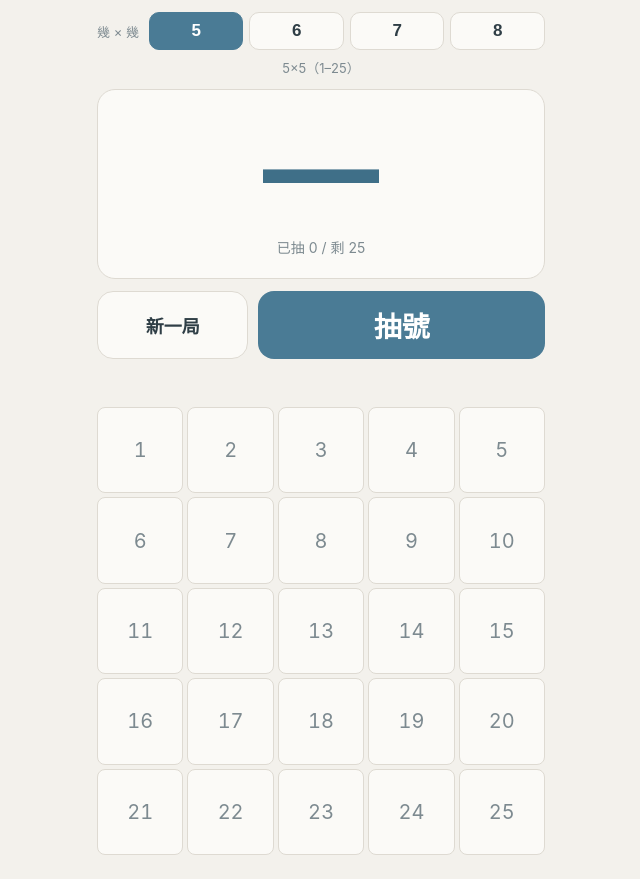
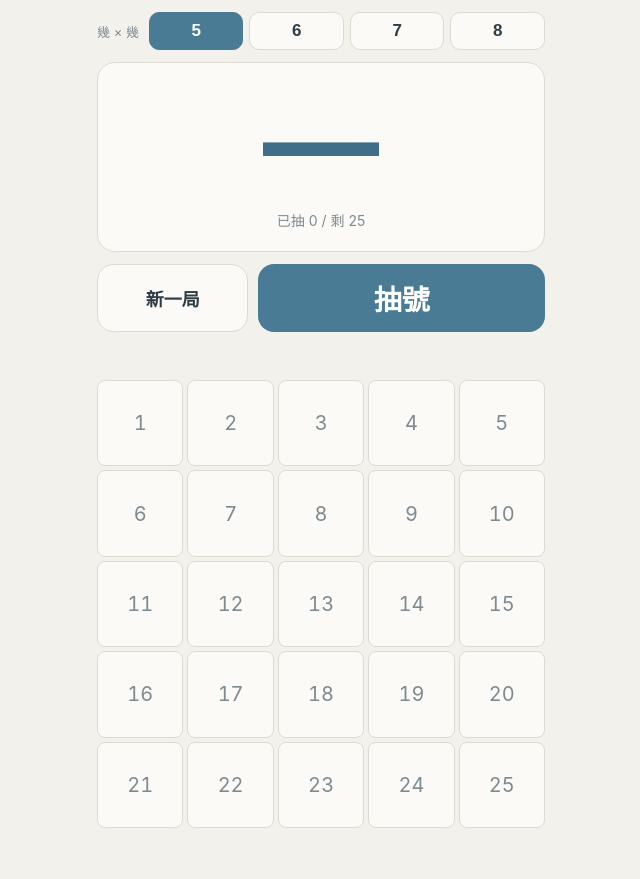
Before and after one commit to ZookeeperInTW/bingo-generator, a plain HTML site: page index.html in a window 1280 px wide. Shown: the whole page, without its empty margins (319-959 px from the left). After the commit the page ends 852 px from the top, so only its background shows below. Drawn offline with Linux system fonts and the light colour scheme.

Commit message:
Hide size/range text
Co-Authored-By: Claude Sonnet 5.5 <noreply@anthropic.com>
Claude-Session: https://claude.ai/code/session_011PkEejprRzc9t2mFixciuF

```diff
--- a/index.html
+++ b/index.html
@@ -25,7 +25,6 @@
   .seg button{flex:1;font-size:17px;font-weight:600;padding:8px 0;border-radius:10px;
     background:var(--card);color:var(--text);border:1px solid var(--line)}
   .seg button.on{background:var(--accent);color:var(--accent-text);border-color:var(--accent)}
-  .size{font-size:13px;color:var(--sub);text-align:center;margin:8px 0 0}
 
   /* 中間：目前號碼 */
   .display{
@@ -68,7 +67,6 @@
       <button data-n="8">8</button>
     </div>
   </div>
-  <div class="size" id="size"></div>
 
   <div class="display">
     <div class="num" id="cur">—</div>
@@ -127,7 +125,6 @@
   function render(pop){
     var bs = document.querySelectorAll('#seg button');
     for (var k = 0; k < bs.length; k++) bs[k].classList.toggle('on', +bs[k].dataset.n === state.n);
-    $('size').textContent = state.n + '×' + state.n + '（1–' + total() + '）';
     var last = state.drawn[state.drawn.length - 1];
     var cur = $('cur');
     cur.textContent = last === undefined ? '—' : last;
```
